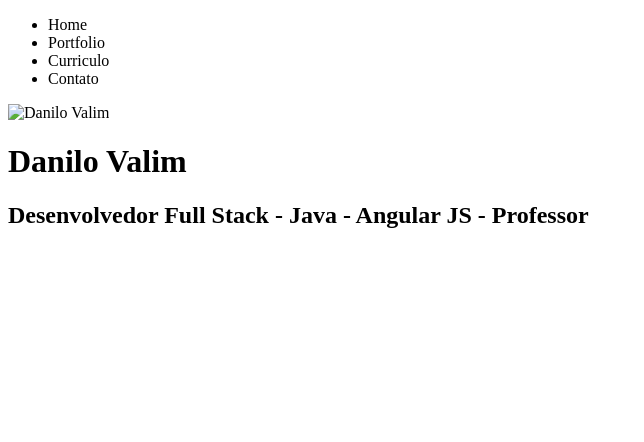
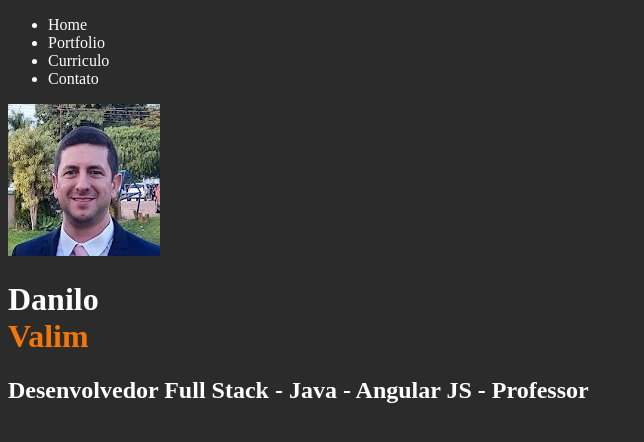
Before and after one commit to h2danilofatec/portifoliosemestre022023, a plain HTML site: page index.html in a window 1280 px wide. Shown: the whole page, without its empty margins (0-644 px from the left). Drawn offline with Linux system fonts and the light colour scheme.

Commit message:
aula 19/10/2023

```diff
--- a/css/style.css
+++ b/css/style.css
@@ -0,0 +1,17 @@
+body {
+    background-color: #2b2b2b;
+}
+
+.navigation {
+    background-color: #2b2b2b;
+    color: white;
+}
+
+.capa {
+    color: white
+}
+
+.capa span {
+    color: #f27609;
+    display: block;
+}
--- a/index.html
+++ b/index.html
@@ -3,10 +3,10 @@
 	<head>
 		<title>Danilo Valim - Portfolio Online</title>
 		<meta charset="ûtf-8" />
-		<link rel="stylesheet" href="css/styles.css" />
+		<link rel="stylesheet" href="css/style.css" />
 	</head>
 	<body>
-		<div>
+		<div class="navigation">
 			<ul>
 				<li>Home</li>
 				<li>Portfolio</li>
@@ -14,9 +14,9 @@
 				<li>Contato</li>
 			</ul>
 		</div>
-		<div>
-			<img src="" alt="Danilo Valim" />
-			<h1>Danilo Valim</h1>
+		<div class="capa">
+			<img src="img/danilo-profile.jpg" alt="Danilo Valim" />
+			<h1>Danilo <span>Valim</span></h1>
 			<h2>Desenvolvedor Full Stack - Java - Angular JS - Professor</h2>
 		</div>
 	</body>
```
